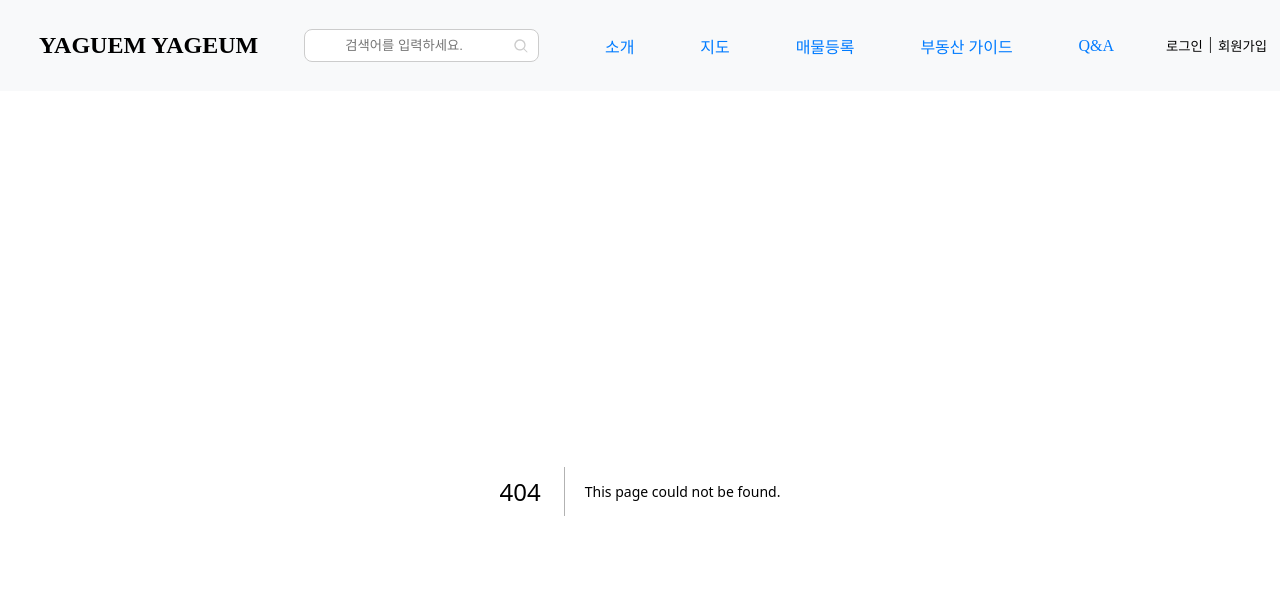
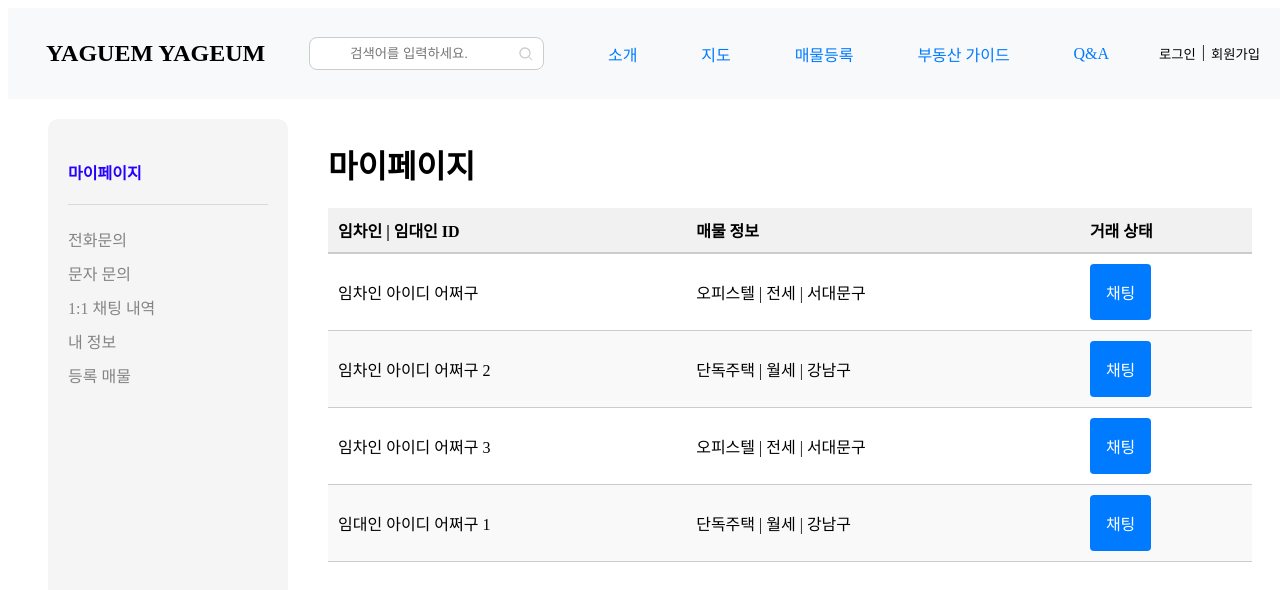
Before and after one commit to YAGEUM-YAGEUM/Yageum_Frontend, a Next.js app: page /mypage/chat in a window 1280 px wide. Before the commit this address had no page. Shown: the top 590 px of the page. Built offline with nearby package versions, Linux system fonts and the light colour scheme.

Commit message:
feat: 채팅 페이지 ui

```diff
--- /dev/null
+++ b/src/app/mypage/chat/page.tsx
@@ -0,0 +1,92 @@
+'use client';
+
+import React from 'react';
+import styled from 'styled-components';
+import ChatButton from '@/components/common/ChatButton';
+
+const Container = styled.div`
+  display: flex;
+  margin: 20px;
+`;
+
+const Content = styled.div`
+  flex-grow: 1;
+  margin-left: 20px;
+`;
+
+const Table = styled.table`
+  width: 100%;
+  border-collapse: collapse;
+  margin: 20px 0;
+`;
+
+const Thead = styled.thead`
+  background-color: #f1f1f1;
+`;
+
+const Th = styled.th`
+  padding: 10px;
+  text-align: left;
+  border-bottom: 2px solid #ccc;
+`;
+
+const Tr = styled.tr`
+  &:nth-child(even) {
+    background-color: #f9f9f9;
+  }
+`;
+
+const Td = styled.td`
+  padding: 10px;
+  border-bottom: 1px solid #ccc;
+`;
+
+export default function Chat() {
+  const dummyData = [
+    {
+      id: '임차인 아이디 어쩌구',
+      info: '오피스텔 | 전세 | 서대문구',
+    },
+    {
+      id: '임차인 아이디 어쩌구 2',
+      info: '단독주택 | 월세 | 강남구',
+    },
+    {
+      id: '임차인 아이디 어쩌구 3',
+      info: '오피스텔 | 전세 | 서대문구',
+    },
+    {
+      id: '임대인 아이디 어쩌구 1',
+      info: '단독주택 | 월세 | 강남구',
+    },
+  ];
+
+  return (
+    <Container>
+      <Content>
+        <h1>마이페이지</h1>
+        <Table>
+          <Thead>
+            <Tr>
+              <Th>임차인 | 임대인 ID</Th>
+              <Th>매물 정보</Th>
+              <Th>거래 상태</Th>
+            </Tr>
+          </Thead>
+          <tbody>
+            {dummyData.map((item, index) => (
+              // eslint-disable-next-line react/no-array-index-key
+              <Tr key={index}>
+                <Td>{item.id}</Td>
+                <Td>{item.info}</Td>
+                <Td>
+                  <ChatButton />
+                </Td>
+              </Tr>
+            ))}
+          </tbody>
+        </Table>
+      </Content>
+    </Container>
+  );
+}
--- /dev/null
+++ b/src/components/common/Chat.tsx
@@ -0,0 +1,98 @@
+'use client';
+
+import React, { useState } from 'react';
+import styled from 'styled-components';
+
+const ChatContainer = styled.div`
+  display: flex;
+  flex-direction: column;
+  height: 100%;
+  background-color: #ffffff;
+  border-radius: 8px;
+`;
+
+const Header = styled.div`
+  padding: 1rem;
+  background-color: #007bff;
+  color: white;
+  text-align: center;
+  border-top-left-radius: 8px;
+  border-top-right-radius: 8px;
+`;
+
+const MessagesContainer = styled.div`
+  flex: 1;
+  overflow-y: auto;
+  padding: 1rem;
+  border: 1px solid #ccc;
+  border-top: none;
+  border-bottom: none;
+`;
+
+const Message = styled.div`
+  background: #f1f1f1;
+  padding: 0.5rem;
+  border-radius: 4px;
+  margin-bottom: 0.5rem;
+`;
+
+const InputContainer = styled.div`
+  display: flex;
+  padding: 1rem;
+  border-top: 1px solid #ccc;
+  background-color: #f9f9f9;
+  border-bottom-left-radius: 8px;
+  border-bottom-right-radius: 8px;
+`;
+
+const Input = styled.input`
+  flex: 1;
+  padding: 0.5rem;
+  border: 1px solid #ccc;
+  border-radius: 4px;
+  margin-right: 0.5rem;
+`;
+
+const SendButton = styled.button`
+  padding: 0.5rem 1rem;
+  border: none;
+  border-radius: 4px;
+  background-color: #007bff;
+  color: white;
+  cursor: pointer;
+`;
+
+function Chat() {
+  const [messages, setMessages] = useState<string[]>([]);
+  const [input, setInput] = useState<string>('');
+
+  const sendMessage = () => {
+    if (input.trim() !== '') {
+      setMessages([...messages, input]);
+      setInput('');
+    }
+  };
+
+  return (
+    <ChatContainer>
+      <Header>user</Header>
+      <MessagesContainer>
+        {messages.map((msg, index) => (
+          // eslint-disable-next-line react/no-array-index-key
+          <Message key={index}>{msg}</Message>
+        ))}
+      </MessagesContainer>
+      <InputContainer>
+        <Input
+          type="text"
+          value={input}
+          onChange={(e) => setInput(e.target.value)}
+          placeholder="메시지를 입력하세요..."
+        />
+        <SendButton onClick={sendMessage}>전송</SendButton>
+      </InputContainer>
+    </ChatContainer>
+  );
+}
+
+export default Chat;
--- /dev/null
+++ b/src/components/common/ChatButton.tsx
@@ -0,0 +1,42 @@
+'use client';
+
+import React, { useState } from 'react';
+import styled from 'styled-components';
+import Modal from './Modal';
+import Chat from './Chat';
+
+const ChatButtonStyled = styled.button`
+  padding: 1rem;
+  background-color: #007bff;
+  color: white;
+  border: none;
+  border-radius: 4px;
+  cursor: pointer;
+  font-size: 1rem;
+`;
+
+function ChatButton() {
+  const [isChatOpen, setIsChatOpen] = useState(false);
+
+  const openChat = () => {
+    setIsChatOpen(true);
+  };
+
+  // const closeChat = () => {
+  //   setIsChatOpen(false);
+  // };
+
+  return (
+    <div>
+      <ChatButtonStyled onClick={openChat}>채팅</ChatButtonStyled>
+
+      {isChatOpen && (
+        <Modal>
+          <Chat />
+        </Modal>
+      )}
+    </div>
+  );
+}
+
+export default ChatButton;
```
